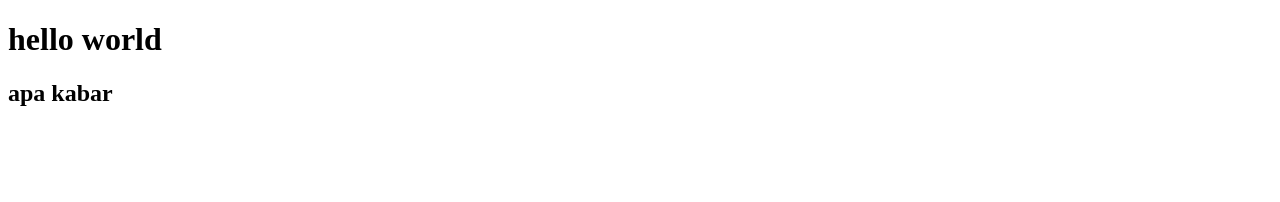
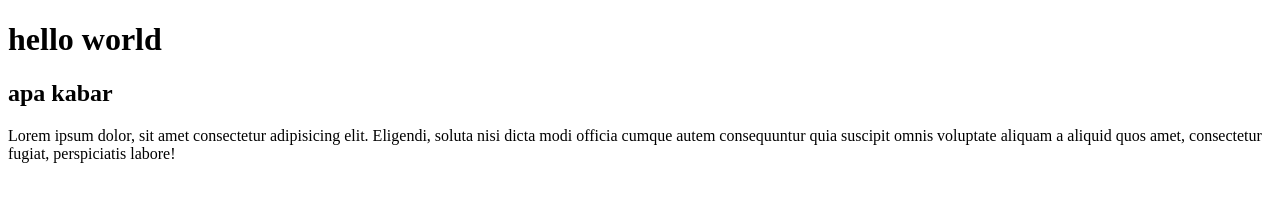
Before and after one commit to squar45/repo-test, a plain HTML site: page index.html in a window 1280 px wide. Drawn offline with Linux system fonts and the light colour scheme.

Commit message:
menambahkan paragraf

```diff
--- a/index.html
+++ b/index.html
@@ -9,5 +9,11 @@
   <body>
     <h1>hello world</h1>
     <h2>apa kabar</h2>
+    <p>
+      Lorem ipsum dolor, sit amet consectetur adipisicing elit. Eligendi, soluta
+      nisi dicta modi officia cumque autem consequuntur quia suscipit omnis
+      voluptate aliquam a aliquid quos amet, consectetur fugiat, perspiciatis
+      labore!
+    </p>
   </body>
 </html>
```
